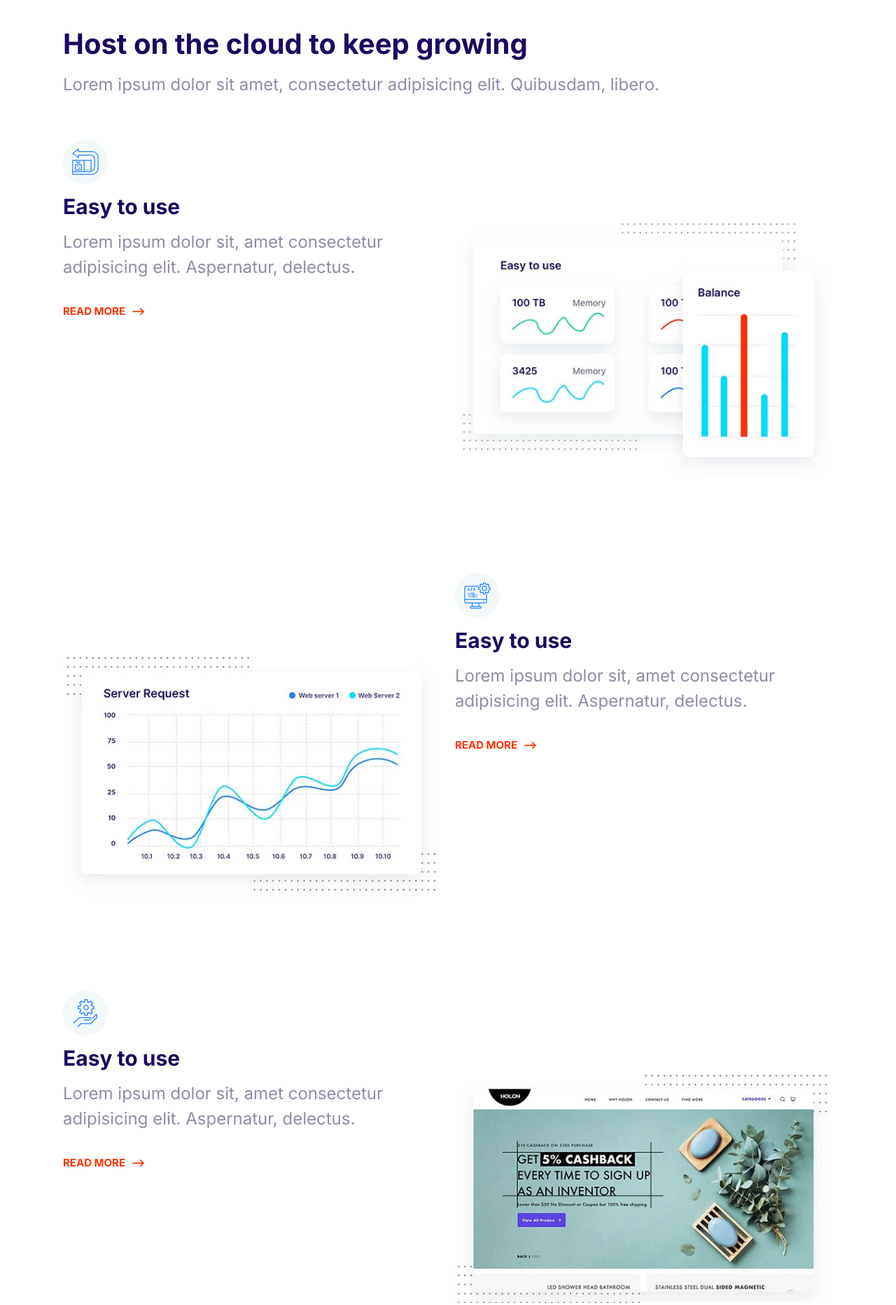
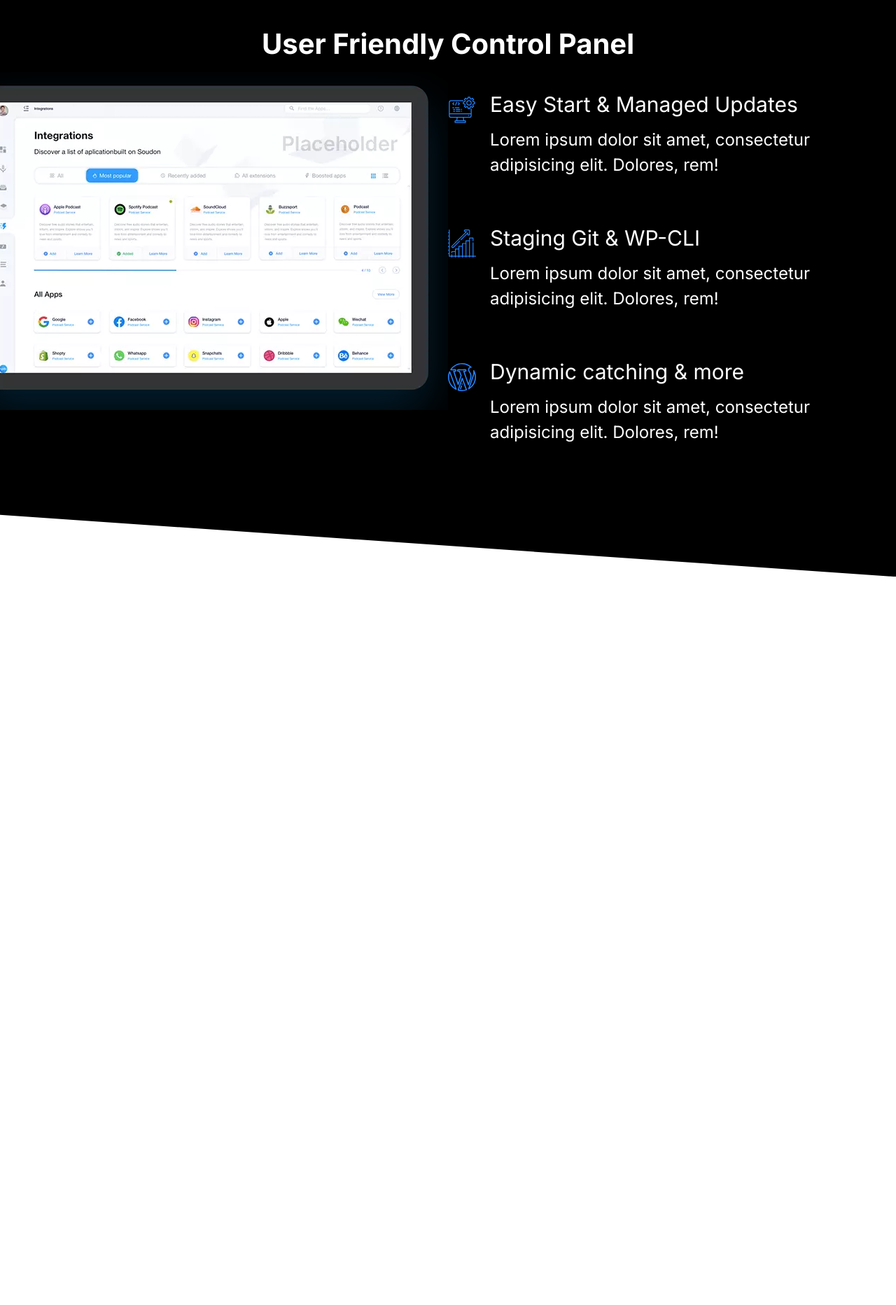
Before and after one commit to Asad-Ahmed-Yusuf/html-website, a plain HTML site: page index.html in a window 1280 px wide. Shown: the part 60-1925 px from the top of the page at 70% size. After the commit the page ends 884 px from the top, so only its background shows below. Drawn offline with Linux system fonts and the light colour scheme.

Commit message:
Showcase Block

```diff
--- a/CSS/styles.css
+++ b/CSS/styles.css
@@ -1,3 +1,7 @@
+::selection {
+  background: var(--color-primary);
+}
+
 html {
   font-size: 62.5%;
 }
@@ -41,6 +45,7 @@ h2 {
 
 h3 {
   font-size: 3rem;
+  font-weight: 500;
 }
 
 p {
@@ -126,7 +131,7 @@ a {
 
 .list {
   list-style: none;
-  color: #1b0760;
+
   padding-left: 0;
 }
 
@@ -138,6 +143,7 @@ a {
 .list--tick {
   list-style-image: url(/CSS/images/tick.svg);
   padding-left: 3rem;
+  color: #1b0760;
 }
 
 .list--tick .list__item {
@@ -389,6 +395,7 @@ input .btn--scratched {
 /* MEDIA sytle */
 .media {
   display: flex;
+  margin-bottom: 4rem;
 }
 
 .media__title {
@@ -578,18 +585,20 @@ input .btn--scratched {
   color: white;
 }
 
-.block--dark .block__heading {
+.block--dark h1,
+.block--dark h2,
+.block--dark h3 {
   color: white;
 }
 
 .block--skewed-right {
   padding-bottom: calc(var(--padding-vertical) + 4rem);
-  clip-path: polygon(0% 0%, 100% 0%, 100% 100%, 0% 80%);
+  clip-path: polygon(0% 0%, 100% 0%, 100% 100%, 0% 90%);
 }
 
 .block--skewed-left {
   padding-bottom: calc(var(--padding-vertical) + 4rem);
-  clip-path: polygon(0% 0%, 100% 0%, 100% 80%, 0% 100%);
+  clip-path: polygon(0% 0%, 100% 0%, 100% 90%, 0% 100%);
 }
 
 .block__header {
@@ -677,10 +686,6 @@ nav.list {
   width: 100%;
 }
 
-.hero {
-  clip-path: polygon(0% 0%, 100% 0%, 100% 90%, 0% 100%);
-}
-
 @media screen and (min-width: 768px) {
   .hero {
     padding-top: 0%;
@@ -757,3 +762,23 @@ nav.list {
     order: 2;
   }
 }
+
+/* Block showcase*/
+
+.block-showcase__image > img {
+  width: 100%;
+}
+
+@media screen and (min-width: 1024px) {
+  .block-showcase .grid {
+    grid-template-columns: 50% 50%;
+  }
+  .block-showcase__image {
+    justify-self: right;
+  }
+
+  .block-showcase__image > img {
+    max-width: 700px;
+    width: auto;
+  }
+}
--- a/index.html
+++ b/index.html
@@ -15,142 +15,76 @@
     <title>Document</title>
   </head>
   <body>
-    <section class="block container">
-      <header class="header__block">
-        <h2>Host on the cloud to keep growing</h2>
-        <p>
-          Lorem ipsum dolor sit amet, consectetur adipisicing elit. Quibusdam,
-          libero.
-        </p>
+    <section class="block block--dark block--skewed-right block-showcase">
+      <header class="block__header">
+        <h2>User Friendly Control Panel</h2>
       </header>
-
-      <article class="grid grid--1x2 feature">
-        <div class="feature__content">
-          <span class="icon-container">
-            <svg class="icon icon--primary">
-              <use xlink:href="CSS/images/sprite.svg#easy"></use>
-            </svg>
-          </span>
-
-          <h3 class="featured__heading">Easy to use</h3>
-          <p>
-            Lorem ipsum dolor sit, amet consectetur adipisicing elit.
-            Aspernatur, delectus.
-          </p>
-          <a href="#" class="link-arrow">Read More </a>
-        </div>
-        <picture>
+      <div class="container grid grid--1x2">
+        <picture class="block-showcase__image">
           <source
             type="image/webp"
-            srcset="/CSS/images/easy.webp 1x, /CSS/images/easy@2x.webp 2x"
+            srcset="/CSS/images/ipad.webp 1x, /CSS/images/ipad@2x.webp 2x"
           />
           <source
             type="image/png"
-            srcset="/CSS/images/easy.png 1x, /CSS/images/easy@2x.png 2x"
+            srcset="/CSS/images/ipad.png 1x, /CSS/images/ipad@2x.png 2x"
           />
+          <img src="/CSS/images/ipad.png" alt="" />
+        </picture>
 
-          <img class="feature__image" src="/CSS/images/easy@2x.jpg" alt="" />
-        </picture>
-      </article>
-      <script src="js/main.js"></script>
+        <ul class="list">
+          <li>
+            <div class="media">
+              <div class="media__image">
+                <svg class="icon icon--primary">
+                  <use xlink:href="CSS/images/sprite.svg#computer"></use>
+                </svg>
+              </div>
+              <div class="media__body">
+                <h3 class="media__title">Easy Start & Managed Updates</h3>
+                <p>
+                  Lorem ipsum dolor sit amet, consectetur adipisicing elit.
+                  Dolores, rem!
+                </p>
+              </div>
+            </div>
+          </li>
+          <li>
+            <div class="media">
+              <div class="media__image">
+                <svg class="icon icon--primary">
+                  <use xlink:href="CSS/images/sprite.svg#growth"></use>
+                </svg>
+              </div>
+              <div class="media__body">
+                <h3 class="media__title">Staging Git & WP-CLI</h3>
+                <p>
+                  Lorem ipsum dolor sit amet, consectetur adipisicing elit.
+                  Dolores, rem!
+                </p>
+              </div>
+            </div>
+          </li>
+          <li>
+            <div class="media">
+              <div class="media__image">
+                <svg class="icon icon--primary">
+                  <use xlink:href="CSS/images/sprite.svg#wordpress"></use>
+                </svg>
+              </div>
+              <div class="media__body">
+                <h3 class="media__title">Dynamic catching & more</h3>
+                <p>
+                  Lorem ipsum dolor sit amet, consectetur adipisicing elit.
+                  Dolores, rem!
+                </p>
+              </div>
+            </div>
+          </li>
+        </ul>
+      </div>
+    </section>
 
-      <article class="grid grid--1x2 feature">
-        <div class="feature__content">
-          <span class="icon-container">
-            <svg class="icon icon--primary">
-              <use xlink:href="CSS/images/sprite.svg#computer"></use>
-            </svg>
-          </span>
-
-          <h3 class="featured__heading">Easy to use</h3>
-          <p>
-            Lorem ipsum dolor sit, amet consectetur adipisicing elit.
-            Aspernatur, delectus.
-          </p>
-          <a href="#" class="link-arrow">Read More </a>
-        </div>
-        <picture>
-          <source
-            type="image/webp"
-            srcset="/CSS/images/fast.webp 1x, /CSS/images/fast@2x.webp 2x"
-          />
-          <source
-            type="image/png"
-            srcset="/CSS/images/fast.png 1x, /CSS/images/fast@2x.png 2x"
-          />
-
-          <img class="feature__image" src="/CSS/images/fast@2x.jpg" alt="" />
-        </picture>
-      </article>
-
-      <article class="grid grid--1x2 feature">
-        <div class="feature__content">
-          <span class="icon-container">
-            <svg class="icon icon--primary">
-              <use xlink:href="CSS/images/sprite.svg#settings"></use>
-            </svg>
-          </span>
-
-          <h3 class="featured__heading">Easy to use</h3>
-          <p>
-            Lorem ipsum dolor sit, amet consectetur adipisicing elit.
-            Aspernatur, delectus.
-          </p>
-          <a href="#" class="link-arrow">Read More </a>
-        </div>
-        <picture>
-          <source
-            type="image/webp"
-            srcset="
-              /CSS/images/wordpress.webp    1x,
-              /CSS/images/wordpress@2x.webp 2x
-            "
-          />
-          <source
-            type="image/png"
-            srcset="
-              /CSS/images/wordpress.png    1x,
-              /CSS/images/wordpress@2x.png 2x
-            "
-          />
-
-          <img
-            class="feature__image"
-            src="/CSS/images/wordpress@2x.jpg"
-            alt=""
-          />
-        </picture>
-      </article>
-
-      <article class="grid grid--1x2 feature">
-        <div class="feature__content">
-          <span class="icon-container">
-            <svg class="icon icon--primary">
-              <use xlink:href="CSS/images/sprite.svg#clock"></use>
-            </svg>
-          </span>
-
-          <h3 class="featured__heading">Easy to use</h3>
-          <p>
-            Lorem ipsum dolor sit, amet consectetur adipisicing elit.
-            Aspernatur, delectus.
-          </p>
-          <a href="#" class="link-arrow">Read More </a>
-        </div>
-        <picture>
-          <source
-            type="image/webp"
-            srcset="/CSS/images/support.webp 1x, /CSS/images/support@2x.webp 2x"
-          />
-          <source
-            type="image/png"
-            srcset="/CSS/images/support.png 1x, /CSS/images/support@2x.png 2x"
-          />
-
-          <img class="feature__image" src="/CSS/images/support@2x.jpg" alt="" />
-        </picture>
-      </article>
-    </section>
     <script src="js/main.js"></script>
   </body>
 </html>
```
